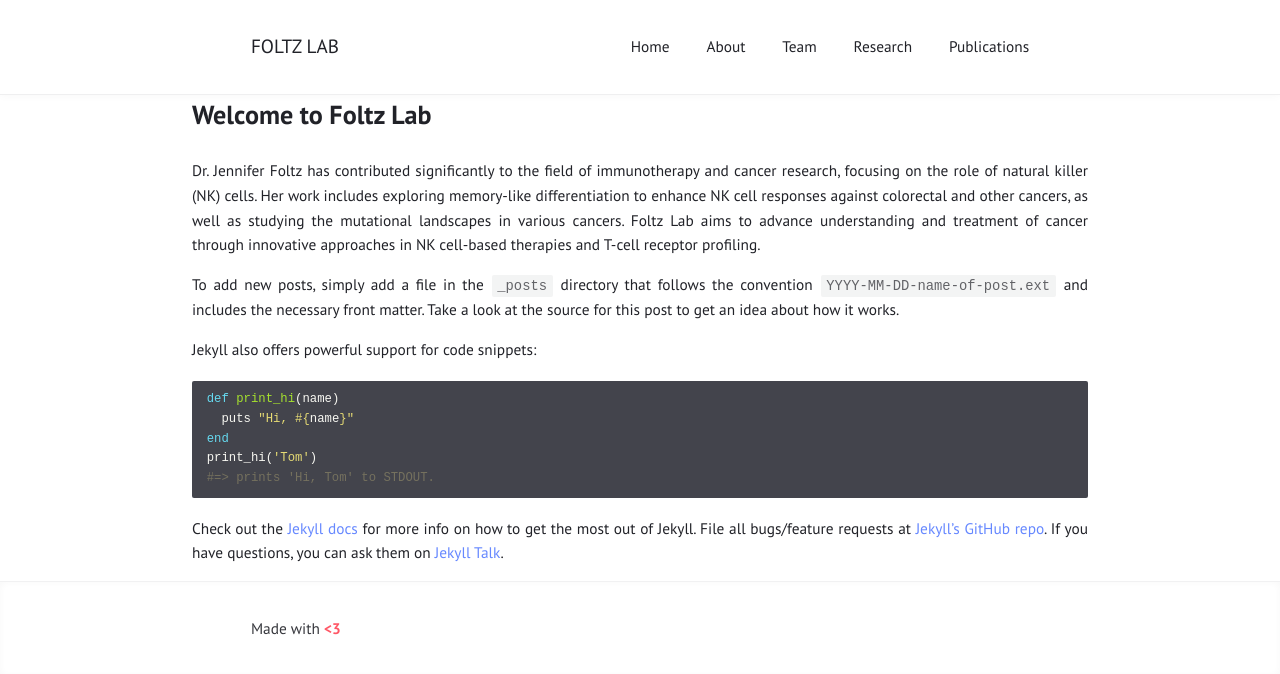
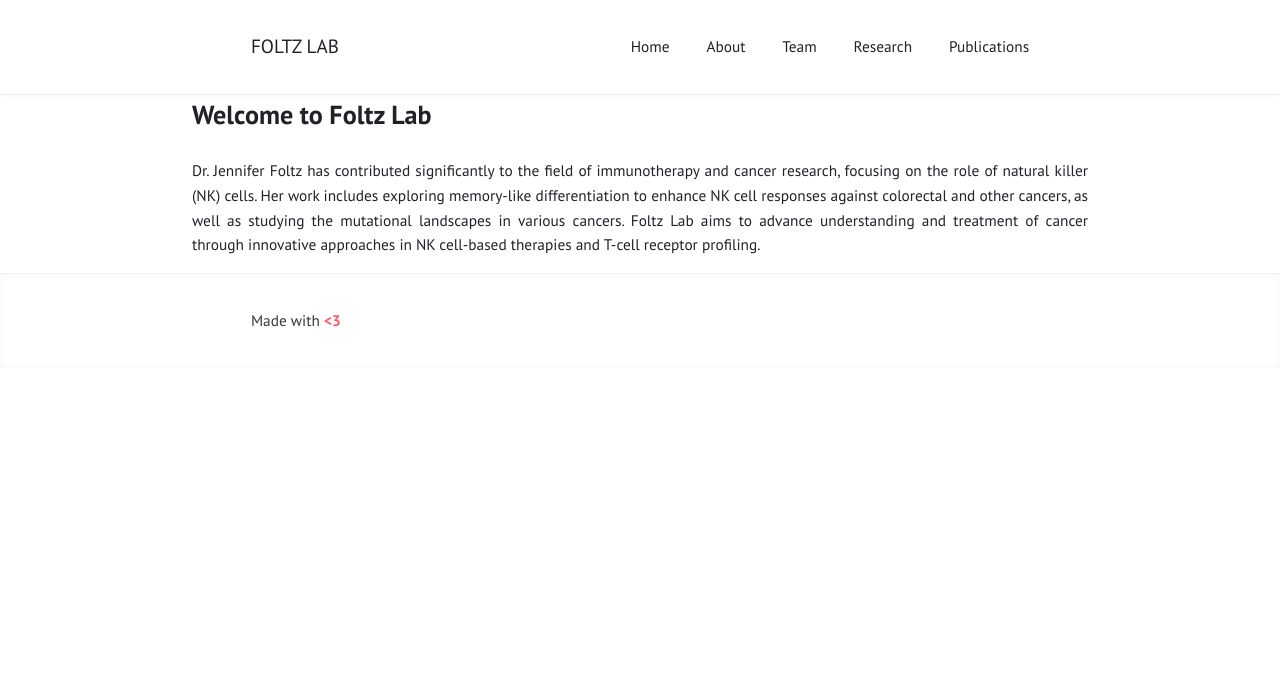
Before and after one commit to Foltz-Lab/Foltz-Lab.github.io, a Jekyll site: the page built from _posts/2017-03-01-welcome-to-jekyll.md, in a window 1280 px wide. Shown: the top 674 px of the page. Built offline with Jekyll 4.4.1, drawn with Linux system fonts in a browser that asks for light colours.

Commit message:
Update 2017-03-01-welcome-to-jekyll.md

```diff
--- a/_posts/2017-03-01-welcome-to-jekyll.md
+++ b/_posts/2017-03-01-welcome-to-jekyll.md
@@ -4,22 +4,3 @@
 ---
 
 Dr. Jennifer Foltz has contributed significantly to the field of immunotherapy and cancer research, focusing on the role of natural killer (NK) cells. Her work includes exploring memory-like differentiation to enhance NK cell responses against colorectal and other cancers, as well as studying the mutational landscapes in various cancers. Foltz Lab aims to advance understanding and treatment of cancer through innovative approaches in NK cell-based therapies and T-cell receptor profiling.
-
-
-To add new posts, simply add a file in the `_posts` directory that follows the convention `YYYY-MM-DD-name-of-post.ext` and includes the necessary front matter. Take a look at the source for this post to get an idea about how it works.
-
-Jekyll also offers powerful support for code snippets:
-
-{% highlight ruby %}
-def print_hi(name)
-  puts "Hi, #{name}"
-end
-print_hi('Tom')
-#=> prints 'Hi, Tom' to STDOUT.
-{% endhighlight %}
-
-Check out the [Jekyll docs][jekyll-docs] for more info on how to get the most out of Jekyll. File all bugs/feature requests at [Jekyll’s GitHub repo][jekyll-gh]. If you have questions, you can ask them on [Jekyll Talk][jekyll-talk].
-
-[jekyll-docs]: http://jekyllrb.com/docs/home
-[jekyll-gh]:   https://github.com/jekyll/jekyll
-[jekyll-talk]: https://talk.jekyllrb.com/
```
